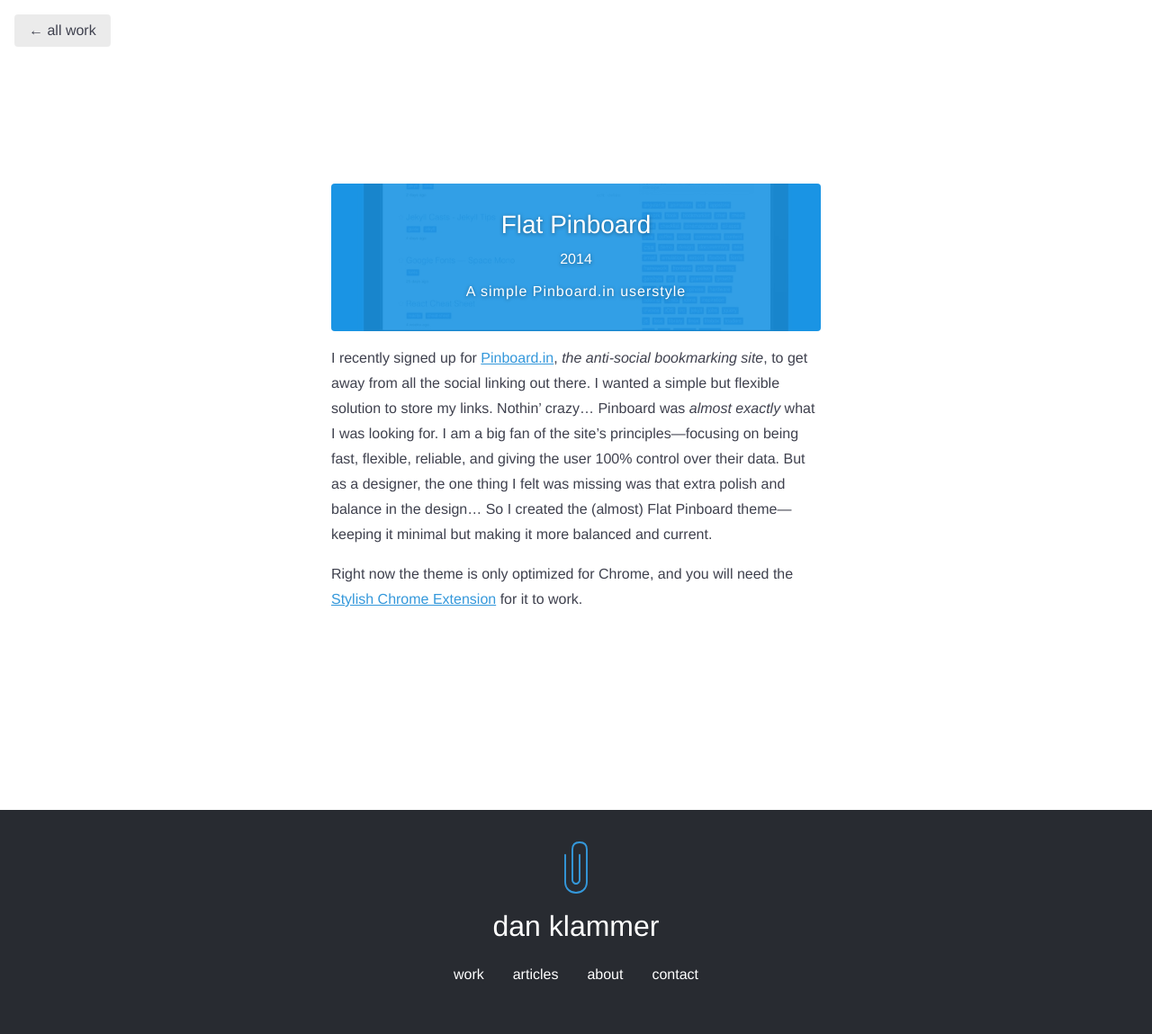
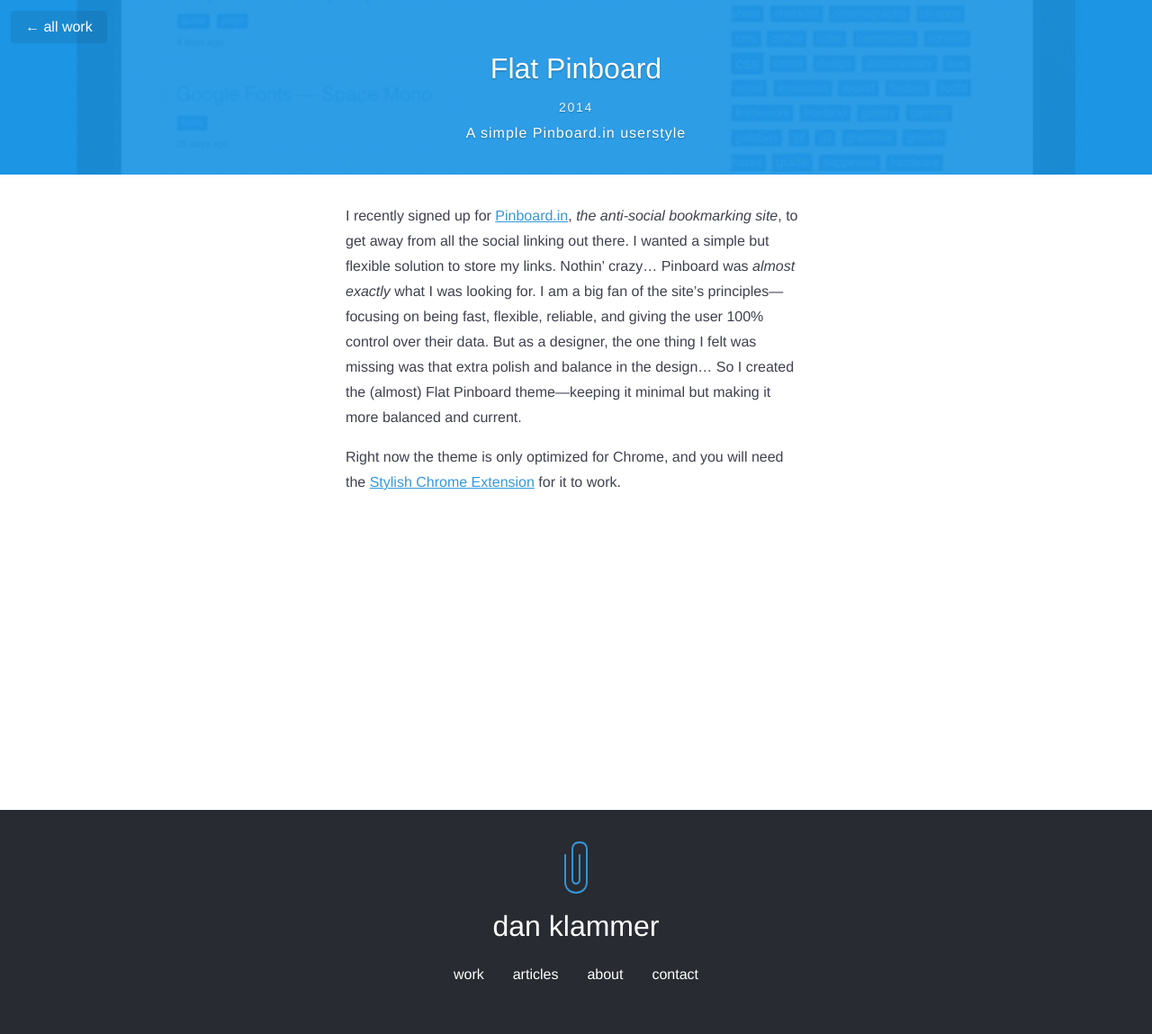
Before and after one commit to danklammer/danklammer.github.io, a Jekyll site: the page built from work/_posts/2014-02-02-flat-pinboard.md, in a window 1280 px wide. Shown: the whole page at 90% size. Built offline with Jekyll 4.4.1, drawn with Linux system fonts in a browser that asks for light colours.

Commit message:
Update Project template to have full bleed headers

```diff
--- a/_layouts/project.html
+++ b/_layouts/project.html
@@ -1,34 +1,35 @@
 ---
 layout: default
 ---
+<article class="lg-post lg-height-full" itemscope itemtype="http://schema.org/BlogPosting">
 
-<a href="{{ site.baseurl }}/" class="lg-fixed sm-hide inline-block color-gray dim-bg-black underline-none lowercase py1 px3 m3 br3">&larr; All Work</a>
+  <header class="align-center color-white pt4 px3 pb4" style="background: linear-gradient( rgba({{ page.color }}, 0.92), rgba({{ page.color }}, 0.92)), url({{ page.hero-image }}); background-size: cover; background-position: center center;">
 
-<div id="close-post" class="align-right hide">
-  <div onclick="window.history.back()" class="lg-fixed inline-block line-height-none dim-color-black yunderline-none p3 m1 t0 r0 pointer">
-      <svg viewBox="0 0 32 32" width="32" fill="none" stroke="currentcolor" stroke-linecap="round" stroke-linejoin="round" stroke-width="6%">
+      <a href="{{ site.baseurl }}/" class="lg-absolute l1 t1 sm-hide inline-block color-white dim-bg-black underline-none lowercase py1 px3 m2 br3">&larr; All Work</a>
+
+      <div onclick="window.history.back()" id="close-post" class="fixed t0 r0 hide inline-block line-height-none color-white p3 pointer">
+          <svg viewBox="0 0 32 32" width="24" fill="none" stroke="currentcolor" stroke-linecap="round" stroke-linejoin="round" stroke-width="8%">
               <title>All Work</title>
               <path d="M2 30 L30 2 M30 30 L2 2" />
           </svg>
       </div>
+
+      <div class="center-block text-shadow-light pt3">
+        <h2 class="font-size-1">{{ page.title }}</h2>
+        <time class="block font-size-6 line-height-none tracking-wide opacity-8 py2">{{ page.year }}</time>
+        <span class="font-size-5 line-height-title tracking-slight font-weight-5">{{ page.tagline }}</span>
       </div>
 
-<article class="lg-post lg-height-full lg-align-middle px4 py4" itemscope itemtype="http://schema.org/BlogPosting">
-  <section class="lg-section center-block" style="max-width: 34rem" >
+  </header>
 
-      <header class="relative center-block align-center color-white line-height-none text-shadow-medium overflow-hidden py4 px3 br3"  style="background-color: rgb({{ page.color }})">
-        <h1 class="relative z2 post-title font-size-2" itemprop="name headline">{{ page.title }}</h1>
-        <p class="relative z2 post-meta"><time>{{ page.year }}</time></p>
-        <h3 class="relative z2 font-size-5 line-height-title tracking-slight font-weight-5">{{ page.tagline }}</h3>
-
-        <div class="absolute z1 t0 l0 width-full opacity-1" style="height: 100%; background-color: {{ page.color }}; background-image: url({{ page.hero-image }}); background-size: cover; background-position: center center;"></div>
-      </header>
+  <section class="center-block p3" style="max-width: 34rem">
 
         <div class="post-content" itemprop="articleBody">
           {{ content }}
         </div>
 
   </section>
+
 </article>
 
 {% include footer.html %}
--- a/css/main.scss
+++ b/css/main.scss
@@ -69,10 +69,6 @@
 
 @media (min-width: 60rem) {
 
-    .lg-section {
-        width: 34rem
-    }
-
     .lg-header {
         position: fixed;
         z-index: 1;
```
Lines whose indentation alone changed are shown as unchanged.
